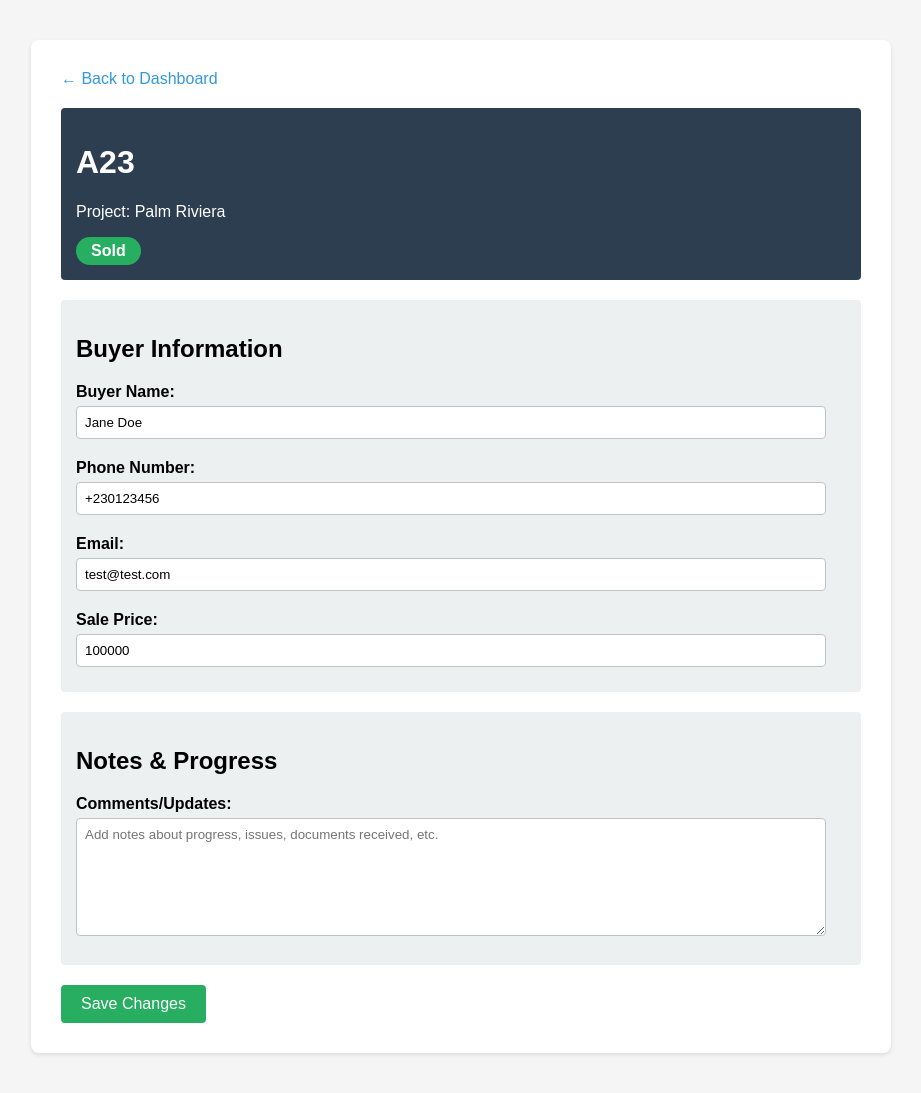
After one commit to amadea989/unit-tracker, a Flask app: page /unit/1 in a window 1280 px wide. The commit adds this page. Shown: the whole page, without its empty margins (179-1100 px from the left). Run offline with Flask 3, Linux system fonts and the light colour scheme; data comes from the database, SQL or seed files in the repository; both versions use the stored data as it was after the commit.

Commit message:
Added unit details with buyer info and notes

```diff
--- a/app.py
+++ b/app.py
@@ -1,63 +1,141 @@
 from flask import Flask, render_template, request, redirect, url_for
-#initialize Flask app
+import sqlite3
+import json
+
 app = Flask(__name__)
 
-# This is our "database" for now - just a list stored in memory
-# When you restart the app, this resets. We'll fix that later with a real database
+# Function to get database connection
+def get_db():
+    conn = sqlite3.connect('tracker.db')
+    conn.row_factory = sqlite3.Row  # This lets us access columns by name
+    return conn
 
-projects = []
+# Initialize database - creates tables if they don't exist
+def init_db():
+    conn = get_db()
+    conn.execute('''
+        CREATE TABLE IF NOT EXISTS projects (
+            id INTEGER PRIMARY KEY AUTOINCREMENT,
+            name TEXT NOT NULL
+        )
+    ''')
+    conn.execute('''
+        CREATE TABLE IF NOT EXISTS units (
+            id INTEGER PRIMARY KEY AUTOINCREMENT,
+            project_id INTEGER,
+            name TEXT NOT NULL,
+            status TEXT NOT NULL,
+            buyer_name TEXT,
+            buyer_phone TEXT,
+            buyer_email TEXT,
+            sale_price TEXT,
+            notes TEXT,
+            FOREIGN KEY (project_id) REFERENCES projects (id)
+        )
+    ''')
+    conn.commit()
+    conn.close()
 
-# Route for the home page - handles GET requests (when you just visit the page)
+# Call this when app starts
+init_db()
+
 @app.route('/')
 def home():
+    conn = get_db()
 
-    # render_template loads the HTML file and sends our 'units' list to it
-    return render_template ('index.html', projects=projects)
+    # Get all projects
+    projects_data = conn.execute('SELECT * FROM projects').fetchall()
 
-# Route to add a new project
+    # Build projects list with their units
+    projects = []
+    for project in projects_data:
+        units_data = conn.execute(
+            'SELECT * FROM units WHERE project_id = ?',
+            (project['id'],)
+        ).fetchall()
+
+        # Convert units to list of dicts
+        units = [{'name': u['name'], 'status': u['status'], 'id': u['id']}
+                 for u in units_data]
+
+        projects.append({
+            'id': project['id'],
+            'name': project['name'],
+            'units': units
+        })
+
+    conn.close()
+    return render_template('index.html', projects=projects)
+
 @app.route('/add_project', methods=['POST'])
 def add_project():
     project_name = request.form['project_name']
 
-    # Create new project with empty units list
-    new_project = {
-        'name': project_name,
-        'units': []  # Each project starts with no units
-    }
+    conn = get_db()
+    conn.execute('INSERT INTO projects (name) VALUES (?)', (project_name,))
+    conn.commit()
+    conn.close()
 
-    projects.append(new_project)
     return redirect(url_for('home'))
 
-# Route to add a unit to a specific project
-# <int:project_id> means we expect the project's position in the list
 @app.route('/add_unit/<int:project_id>', methods=['POST'])
 def add_unit(project_id):
     unit_name = request.form['unit_name']
     status = request.form['status']
 
-    # Create the unit
-    new_unit = {
-        'name': unit_name,
-        'status': status
-    }
-
-    # Add unit to the specific project's units list
-    if project_id < len(projects):
-        projects[project_id]['units'].append(new_unit)
+    conn = get_db()
+    conn.execute(
+        'INSERT INTO units (project_id, name, status) VALUES (?, ?, ?)',
+        (project_id, unit_name, status)
+    )
+    conn.commit()
+    conn.close()
 
     return redirect(url_for('home'))
 
-# Route to update a unit's status
 @app.route('/update/<int:project_id>/<int:unit_id>', methods=['POST'])
 def update_unit(project_id, unit_id):
     new_status = request.form['new_status']
 
-    # Update the unit in the specific project
-    if project_id < len(projects) and unit_id < len(projects[project_id]['units']):
-        projects[project_id]['units'][unit_id]['status'] = new_status
+    conn = get_db()
+    conn.execute(
+        'UPDATE units SET status = ? WHERE id = ?',
+        (new_status, unit_id)
+    )
+    conn.commit()
+    conn.close()
 
     return redirect(url_for('home'))
 
-# This runs the app in debug mode (shows errors, auto-reloads when you change code)
+# Route to view unit details
+@app.route('/unit/<int:unit_id>')
+def unit_details(unit_id):
+    conn = get_db()
+    unit = conn.execute('SELECT * FROM units WHERE id = ?', (unit_id,)).fetchone()
+    project = conn.execute('SELECT * FROM projects WHERE id = ?', (unit['project_id'],)).fetchone()
+    conn.close()
+
+    return render_template('unit_details.html', unit=unit, project=project)
+
+# Route to update unit details
+@app.route('/update_details/<int:unit_id>', methods=['POST'])
+def update_details(unit_id):
+    buyer_name = request.form.get('buyer_name', '')
+    buyer_phone = request.form.get('buyer_phone', '')
+    buyer_email = request.form.get('buyer_email', '')
+    sale_price = request.form.get('sale_price', '')
+    notes = request.form.get('notes', '')
+
+    conn = get_db()
+    conn.execute('''
+        UPDATE units
+        SET buyer_name = ?, buyer_phone = ?, buyer_email = ?, sale_price = ?, notes = ?
+        WHERE id = ?
+    ''', (buyer_name, buyer_phone, buyer_email, sale_price, notes, unit_id))
+    conn.commit()
+    conn.close()
+
+    return redirect(url_for('unit_details', unit_id=unit_id))
+
 if __name__ == '__main__':
     app.run(debug=True)
--- a/templates/index.html
+++ b/templates/index.html
@@ -53,7 +53,7 @@
 
                 <!-- Form to add unit to THIS project -->
                 <h3>Add Unit to {{ project.name }}</h3>
-                <form method="POST" action="/add_unit/{{ loop.index0 }}">
+                <form method="POST" action="/add_unit/{{ project.id }}">
                     <input type="text" name="unit_name" placeholder="Unit Name/Number" required>
                     <select name="status">
                         <option value="Available">Available</option>
@@ -75,10 +75,10 @@
                     </tr>
                     {% for unit in project.units %}
                     <tr>
-                        <td>{{ unit.name }}</td>
+                        <td><a href="/unit/{{ unit.id }}" style="color: #3498db; text-decoration: none; font-weight: bold;">{{ unit.name }}</a></td>
                         <td><strong>{{ unit.status }}</strong></td>
                         <td>
-                            <form method="POST" action="/update/{{ loop.index0 }}/{{ loop.index0 }}" style="display:inline">
+                            <form method="POST" action="/update/{{ project.id }}/{{ unit.id }}" style="display:inline">
                                 <select name="new_status">
                                     <option value="Available">Available</option>
                                     <option value="Viewing">Viewing</option>
--- /dev/null
+++ b/templates/unit_details.html
@@ -0,0 +1,118 @@
+<!DOCTYPE html>
+<html>
+<head>
+    <title>Unit Details - {{ unit.name }}</title>
+    <style>
+        body { font-family: Arial; margin: 40px; background-color: #f5f5f5; }
+        .container {
+            max-width: 800px;
+            margin: 0 auto;
+            background: white;
+            padding: 30px;
+            border-radius: 8px;
+            box-shadow: 0 2px 4px rgba(0,0,0,0.1);
+        }
+        .header {
+            background: #2c3e50;
+            color: white;
+            padding: 15px;
+            border-radius: 4px;
+            margin-bottom: 20px;
+        }
+        .section {
+            margin: 20px 0;
+            padding: 15px;
+            background: #ecf0f1;
+            border-radius: 4px;
+        }
+        label {
+            display: block;
+            font-weight: bold;
+            margin: 10px 0 5px 0;
+        }
+        input, textarea {
+            width: 95%;
+            padding: 8px;
+            margin-bottom: 10px;
+            border: 1px solid #bdc3c7;
+            border-radius: 4px;
+        }
+        textarea {
+            min-height: 100px;
+            font-family: Arial;
+        }
+        button {
+            background: #27ae60;
+            color: white;
+            padding: 10px 20px;
+            border: none;
+            border-radius: 4px;
+            cursor: pointer;
+            font-size: 16px;
+        }
+        button:hover { background: #229954; }
+        .back-link {
+            display: inline-block;
+            margin-bottom: 20px;
+            color: #3498db;
+            text-decoration: none;
+        }
+        .back-link:hover { text-decoration: underline; }
+        .status-badge {
+            display: inline-block;
+            padding: 5px 15px;
+            border-radius: 20px;
+            font-weight: bold;
+        }
+        .status-sold { background: #27ae60; color: white; }
+        .status-reserved { background: #f39c12; color: white; }
+        .status-viewing { background: #3498db; color: white; }
+        .status-available { background: #95a5a6; color: white; }
+    </style>
+</head>
+<body>
+    <div class="container">
+        <a href="/" class="back-link">← Back to Dashboard</a>
+
+        <div class="header">
+            <h1>{{ unit.name }}</h1>
+            <p>Project: {{ project.name }}</p>
+            <span class="status-badge status-{{ unit.status|lower }}">{{ unit.status }}</span>
+        </div>
+
+        <form method="POST" action="/update_details/{{ unit.id }}">
+
+            <!-- Buyer Information Section -->
+            {% if unit.status == 'Sold' %}
+            <div class="section">
+                <h2>Buyer Information</h2>
+                <label>Buyer Name:</label>
+                <input type="text" name="buyer_name" value="{{ unit.buyer_name or '' }}" placeholder="Full name of buyer">
+
+                <label>Phone Number:</label>
+                <input type="text" name="buyer_phone" value="{{ unit.buyer_phone or '' }}" placeholder="+230 XXXX XXXX">
+
+                <label>Email:</label>
+                <input type="email" name="buyer_email" value="{{ unit.buyer_email or '' }}" placeholder="buyer@example.com">
+
+                <label>Sale Price:</label>
+                <input type="text" name="sale_price" value="{{ unit.sale_price or '' }}" placeholder="MUR 5,000,000">
+            </div>
+            {% else %}
+            <div class="section">
+                <p><em>Buyer information will be available once unit status is set to "Sold".</em></p>
+            </div>
+            {% endif %}
+
+            <!-- Notes/Progress Section -->
+            <div class="section">
+                <h2>Notes & Progress</h2>
+                <label>Comments/Updates:</label>
+                <textarea name="notes" placeholder="Add notes about progress, issues, documents received, etc.">{{ unit.notes or '' }}</textarea>
+            </div>
+
+            <button type="submit">Save Changes</button>
+        </form>
+    </div>
+</body>
+</html>
```
Also changed, not shown: tracker.db (added).
